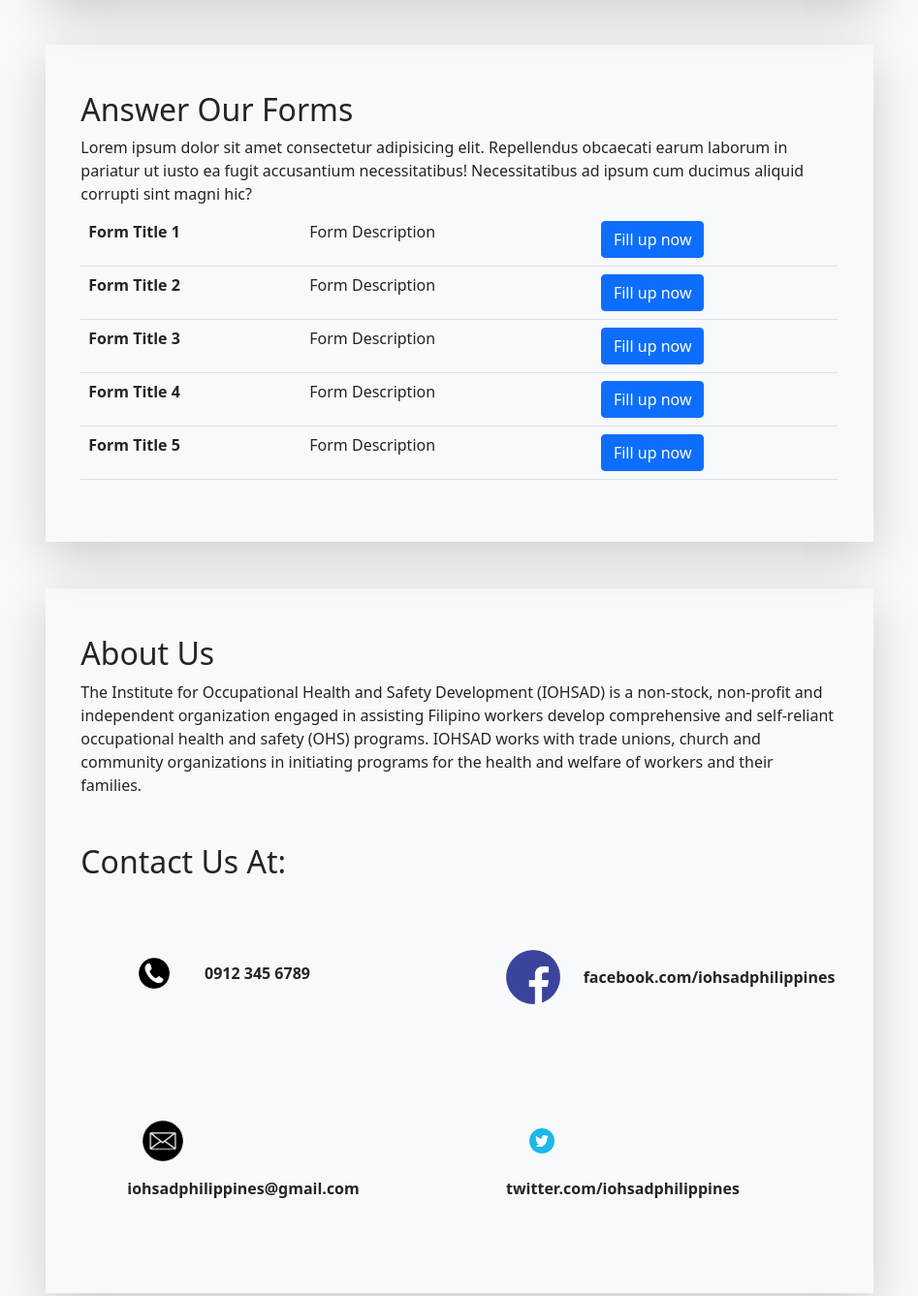
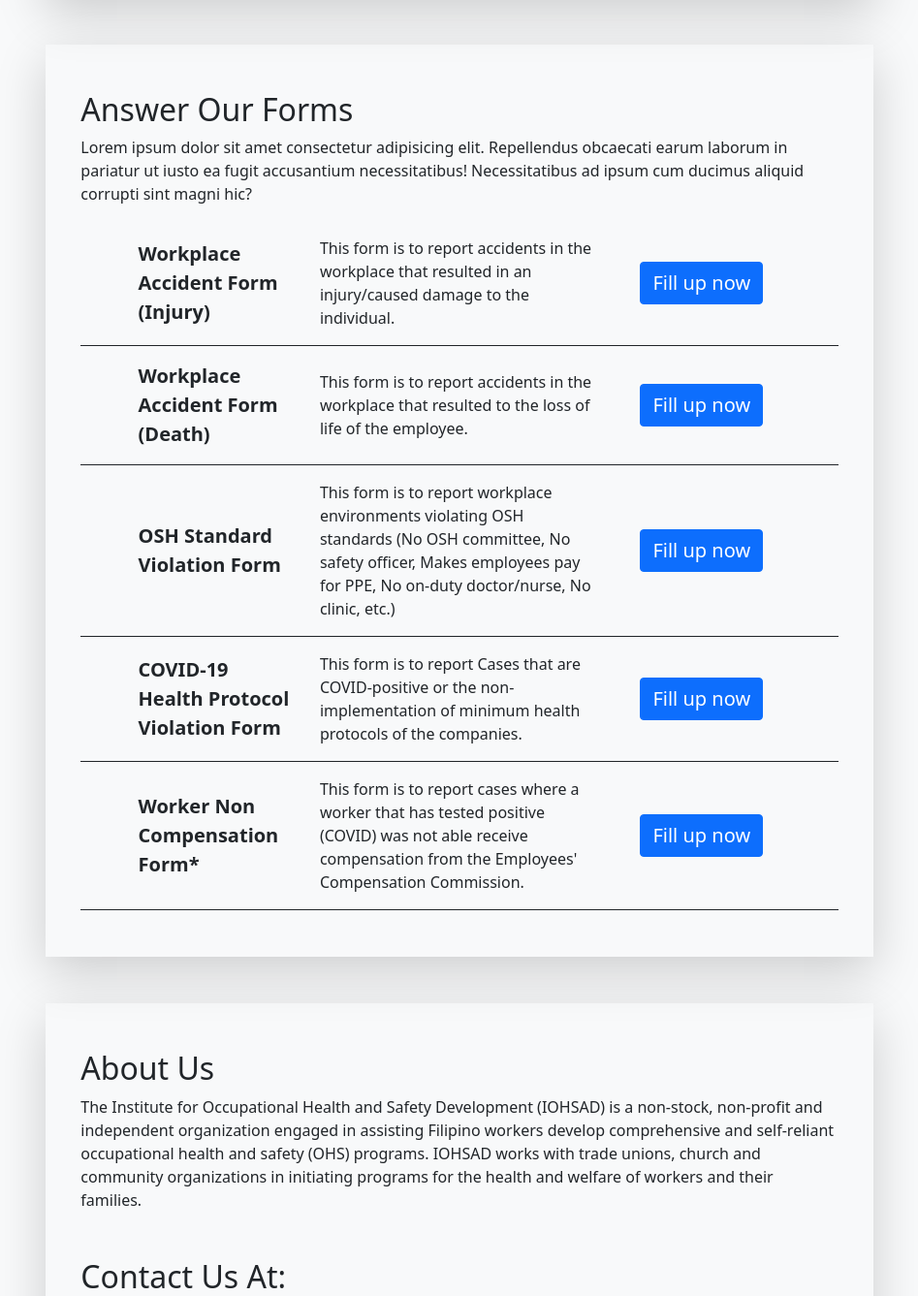
Before and after one commit to simonqq21/IOHSAD-Ex-Nihilo-Web-App, a Flask app: page / in a window 1280 px wide. Shown: the part 889-2226 px from the top of the page at 97% size, without its empty margins (166-1113 px from the left). Run offline with Flask 2, Linux system fonts and the light colour scheme.

Commit message:
Update index.html

```diff
--- a/app/templates/index.html
+++ b/app/templates/index.html
@@ -30,76 +30,33 @@
 
         <div class="row justify-content-sm-center mb-5">
             <div class="col-sm-8 shadow-lg p-5">
-                <h2 class="row mb-2">Answer Our Forms</h2>
-                <p class="row mb-2">Lorem ipsum dolor sit amet consectetur adipisicing elit. Repellendus obcaecati earum laborum in pariatur ut iusto ea fugit accusantium necessitatibus! Necessitatibus ad ipsum cum ducimus aliquid corrupti sint magni hic?</p>
-                <!--<div class="row justify-content-start">
-                    <div class="col-sm-6 dropdown">
-                        <button type="button" class="text-sm-start btn btn-light dropdown-toggle border border-secondary text-black-50 col-sm-6 mb-3 " data-bs-toggle="dropdown" aria-expanded="false">
-                            Filter by
-                        </button>
-                        <ul class="dropdown-menu">
-                        <li><a class="dropdown-item" href="#">Date Created</a></li>
-                        <li><a class="dropdown-item" href="#">Name</a></li>
-                        </ul>
-                    </div>
-                    <div class="col-sm-6">
-                        <div class="row justify-content-end">
-                            <input class="col-sm-8 text-sm-start border border-secondary p-2 rounded-start" placeholder="Search..." type="text" name="searchForm" id="searchForm">
-                            <button class="col-sm-1 rounded-end">
-                                <svg xmlns="http://www.w3.org/2000/svg" width="16" height="16" fill="currentColor" class="bi bi-search" viewBox="0 0 16 16">
-                                    <path d="M11.742 10.344a6.5 6.5 0 1 0-1.397 1.398h-.001c.03.04.062.078.098.115l3.85 3.85a1 1 0 0 0 1.415-1.414l-3.85-3.85a1.007 1.007 0 0 0-.115-.1zM12 6.5a5.5 5.5 0 1 1-11 0 5.5 5.5 0 0 1 11 0z"/>
-                                </svg>
-                            </button>
-                        </div>
-                    </div>
-                </div>-->
-                <div class="row">
-                    <table class="table">
-                        <tbody>
-                            <tr>
-                                <th scope="row">Form Title 1</th>
-                                <td>Form Description</td>
-                                <td><a href="/forms/forma"><button class="btn btn-primary">Fill up now</button></a></td>
-                            </tr>
-
-                            <tr>
-                                <th scope="row">Form Title 2</th>
-                                <td>Form Description</td>
-                                <td><a href="#"><button class="btn btn-primary">Fill up now</button></a></td>
-                            </tr>
-
-                            <tr>
-                                <th scope="row">Form Title 3</th>
-                                <td>Form Description</td>
-                                <td><a href="#"><button class="btn btn-primary">Fill up now</button></a></td>
-                            </tr>
-
-                            <tr>
-                                <th scope="row">Form Title 4</th>
-                                <td>Form Description</td>
-                                <td><a href="#"><button class="btn btn-primary">Fill up now</button></a></td>
-                            </tr>
-
-                            <tr>
-                                <th scope="row">Form Title 5</th>
-                                <td>Form Description</td>
-                                <td><a href="#"><button class="btn btn-primary">Fill up now</button></a></td>
-                            </tr>
-
-                        </tbody>
-                    </table>
+                <h2 class="row">Answer Our Forms</h2>
+                <p class="row">Lorem ipsum dolor sit amet consectetur adipisicing elit. Repellendus obcaecati earum laborum in pariatur ut iusto ea fugit accusantium necessitatibus! Necessitatibus ad ipsum cum ducimus aliquid corrupti sint magni hic?</p>
+                <div class="row d-flex align-items-center justify-content-sm-center p-3 border-bottom border-dark">
+                    <div class="col-sm-3 fw-bold justify-content-sm-center d-flex align-middle fs-5">Workplace Accident Form (Injury)</div>
+                    <div class="col-sm-5 justify-content-sm-center">This form is to report accidents in the workplace that resulted in an injury/caused damage to the individual.</div>
+                    <div class="col-sm-3 justify-content-sm-center d-flex align-items-center"><a href="/forms/forma"><button class="btn btn-primary fs-5">Fill up now</button></a></div>
                 </div>
-                <!--<div class="row mb">
-                    <div class="col-sm-12 text-center">
-                        <div class="btn-group">
-                            <button type="button" class="col-sm-1 btn btn-primary">1</button>
-                            <button type="button" class="col-sm-1 btn btn-primary">2</button>
-                            <button type="button" class="col-sm-1 btn btn-primary">3</button>
-                            <button type="button" class="col-sm-1 btn btn-primary">4</button>
-                            <button type="button" class="col-sm-1 btn btn-primary">5</button>
-                        </div>
-                    </div>
-                </div>-->
+                <div class="row d-flex align-items-center justify-content-sm-center p-3 border-bottom border-dark">
+                    <div class="col-sm-3 fw-bold justify-content-sm-center d-flex align-middle fs-5">Workplace Accident Form (Death)</div>
+                    <div class="col-sm-5 justify-content-sm-center d-flex align-items-center">This form is to report accidents in the workplace that resulted to the loss of life of the employee.</div>
+                    <div class="col-sm-3 justify-content-sm-center d-flex align-items-center"><a href="#"><button class="btn btn-primary fs-5">Fill up now</button></a></div>
+                </div>
+                <div class="row d-flex align-items-center justify-content-sm-center p-3 border-bottom border-dark">
+                    <div class="col-sm-3 fw-bold justify-content-sm-center d-flex align-middle fs-5">OSH Standard Violation Form</div>
+                    <div class="col-sm-5 justify-content-sm-center d-flex align-items-center">This form is to report workplace environments violating OSH standards (No OSH committee, No safety officer, Makes employees pay for PPE, No on-duty doctor/nurse, No clinic, etc.)</div>
+                    <div class="col-sm-3 justify-content-sm-center d-flex align-items-center"><a href="#"><button class="btn btn-primary fs-5">Fill up now</button></a></div>
+                </div>
+                <div class="row d-flex align-items-center justify-content-sm-center p-3 border-bottom border-dark">
+                    <div class="col-sm-3 fw-bold justify-content-sm-center d-flex align-middle fs-5">COVID-19 Health Protocol Violation Form</div>
+                    <div class="col-sm-5 justify-content-sm-center d-flex align-items-center">This form is to report Cases that are COVID-positive or the non-implementation of minimum health protocols of the companies.</div>
+                    <div class="col-sm-3 justify-content-sm-center d-flex align-items-center"><a href="#"><button class="btn btn-primary fs-5">Fill up now</button></a></div>
+                </div>
+                <div class="row d-flex align-items-center justify-content-sm-center p-3 border-bottom border-dark">
+                    <div class="col-sm-3 fw-bold justify-content-sm-center d-flex align-middle fs-5">Worker Non Compensation Form*</div>
+                    <div class="col-sm-5 justify-content-sm-center d-flex align-items-center">This form is to report cases where a worker that has tested positive (COVID) was not able receive compensation from the Employees' Compensation Commission.</div>
+                    <div class="col-sm-3 justify-content-sm-center d-flex align-items-center"><a href="#"><button class="btn btn-primary fs-5">Fill up now</button></a></div>
+                </div>
             </div>
         </div>
 
```
